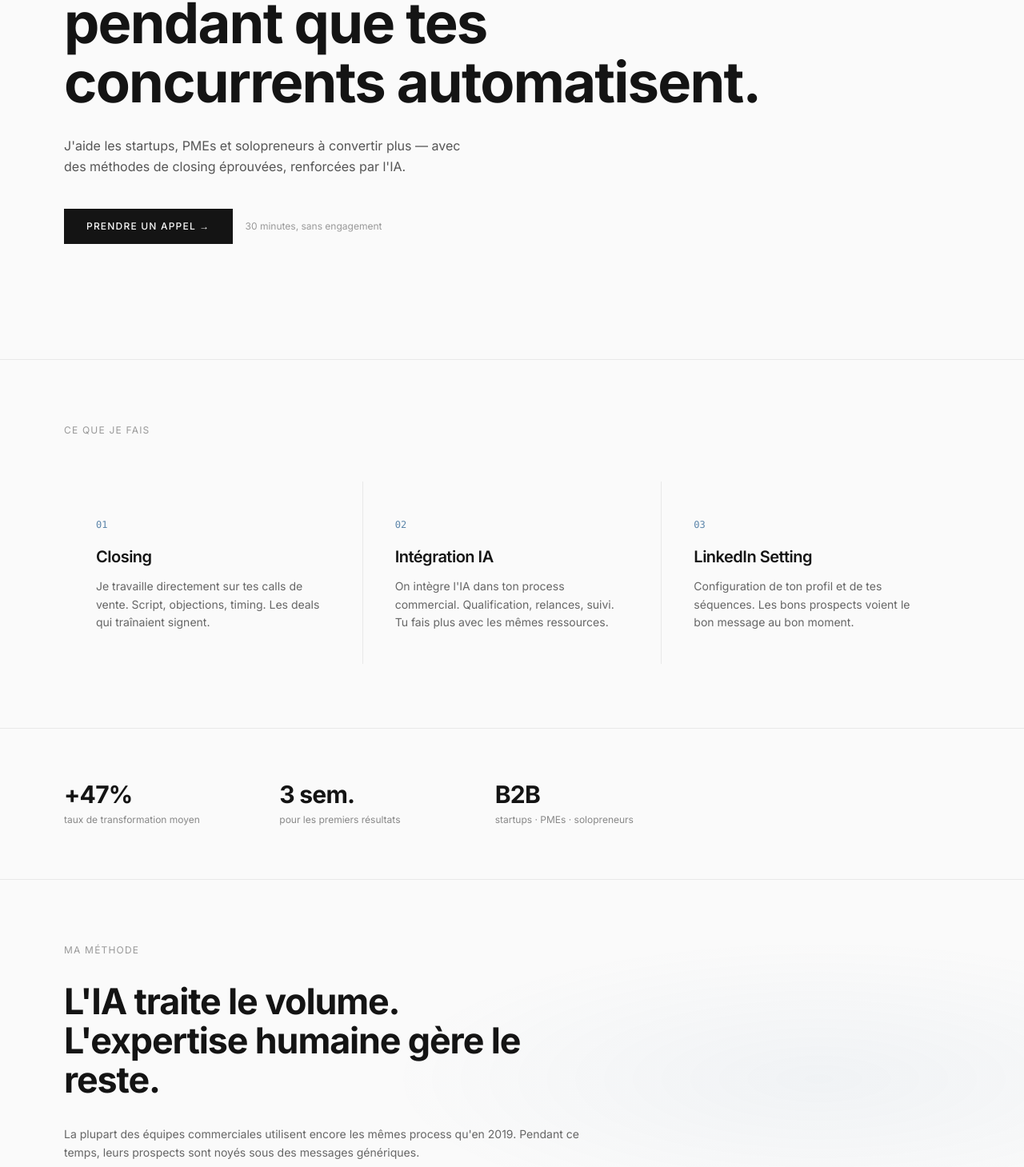
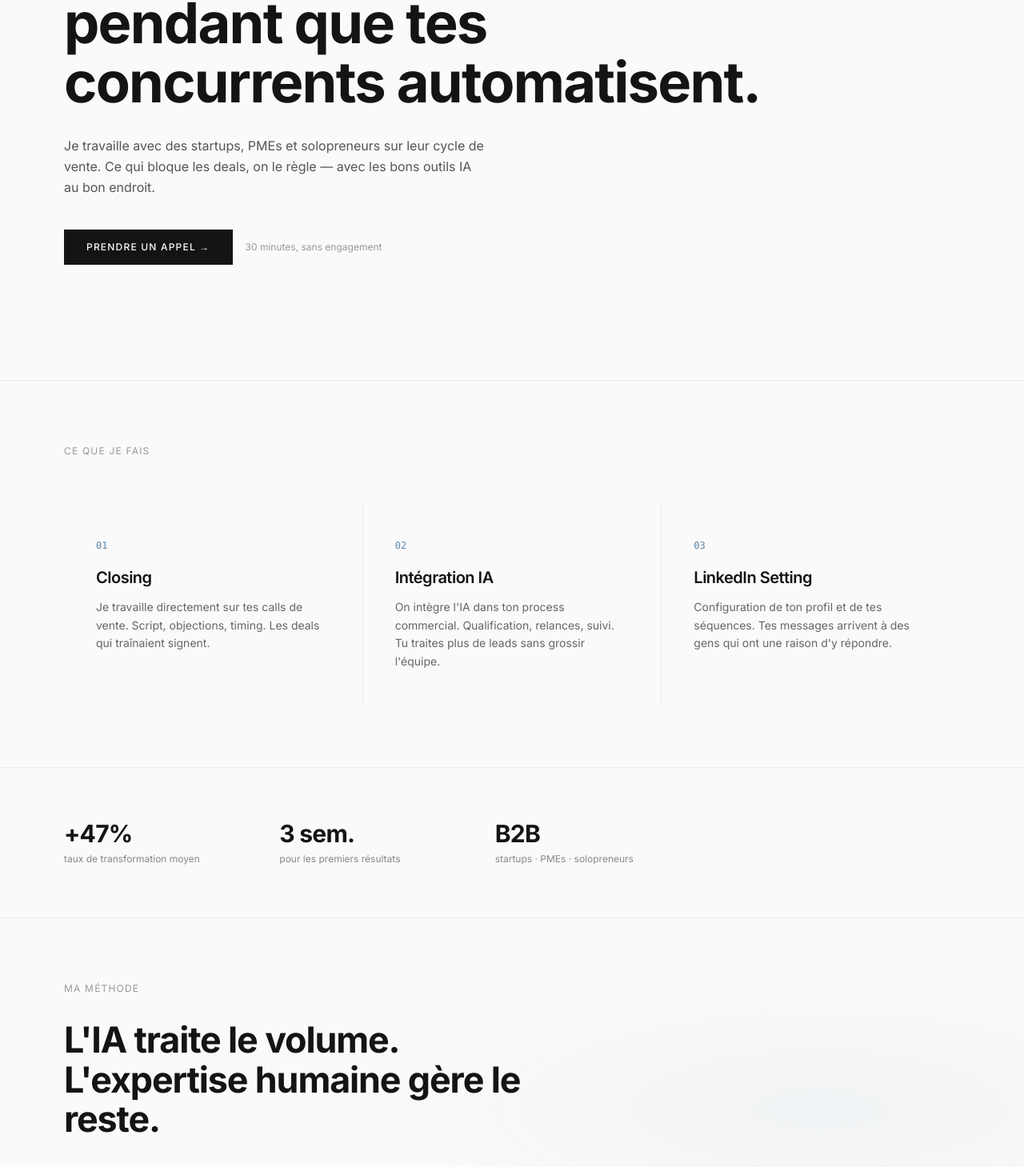
Before and after one commit to AbrahamBra/skill-lp, a Next.js app: page /b2b in a window 1280 px wide. Shown: the part 368-1827 px from the top of the page at 80% size. Built offline with nearby package versions, Linux system fonts and the light colour scheme.

Commit message:
fix: humanizer pass + frontend-design attribution
Co-Authored-By: Claude Sonnet 4.6 <noreply@anthropic.com>

```diff
--- a/src/app/b2b/page.tsx
+++ b/src/app/b2b/page.tsx
@@ -4,7 +4,7 @@ const CALENDLY = "https://calendly.com/a-brakha-challengerslab/echange-decouvert
 
 export const metadata: Metadata = {
   title: "Abraham Brakha — Closing · IA · LinkedIn B2B",
-  description: "J'aide les startups, PMEs et solopreneurs à convertir plus avec des méthodes de closing et l'IA.",
+  description: "Je travaille avec des startups, PMEs et solopreneurs sur leur cycle de vente — closing, IA, LinkedIn.",
 };
 
 export default function AgenceB2B() {
@@ -45,7 +45,7 @@ export default function AgenceB2B() {
             Tu perds des deals pendant que tes concurrents automatisent.
           </h1>
           <p className="mt-7 text-base leading-relaxed max-w-[52ch]" style={{ color: "#555" }}>
-            J'aide les startups, PMEs et solopreneurs à convertir plus — avec des méthodes de closing éprouvées, renforcées par l'IA.
+            Je travaille avec des startups, PMEs et solopreneurs sur leur cycle de vente. Ce qui bloque les deals, on le règle — avec les bons outils IA au bon endroit.
           </p>
           <div className="mt-10 flex gap-4 flex-wrap items-center">
             <a
@@ -80,12 +80,12 @@ export default function AgenceB2B() {
             {
               title: "Intégration IA",
               label: "02",
-              body: "On intègre l'IA dans ton process commercial. Qualification, relances, suivi. Tu fais plus avec les mêmes ressources.",
+              body: "On intègre l'IA dans ton process commercial. Qualification, relances, suivi. Tu traites plus de leads sans grossir l'équipe.",
             },
             {
               title: "LinkedIn Setting",
               label: "03",
-              body: "Configuration de ton profil et de tes séquences. Les bons prospects voient le bon message au bon moment.",
+              body: "Configuration de ton profil et de tes séquences. Tes messages arrivent à des gens qui ont une raison d'y répondre.",
             },
           ].map((s) => (
             <div key={s.label} className="p-8 lg:p-10" style={{ background: "#fafafa" }}>
@@ -142,12 +142,10 @@ export default function AgenceB2B() {
           </h2>
           <div className="mt-8 space-y-5 text-sm leading-relaxed" style={{ color: "#666" }}>
             <p>
-              La plupart des équipes commerciales utilisent encore les mêmes process qu'en 2019.
-              Pendant ce temps, leurs prospects sont noyés sous des messages génériques.
+              Les process de vente n'ont pas bougé depuis des années. Les outils IA non plus — configurés par défaut, ils envoient les mêmes messages que tout le monde.
             </p>
             <p>
-              Je combine des méthodes de closing qui marchent avec des outils IA bien intégrés.
-              Pas pour remplacer la relation humaine — pour lui laisser plus de place.
+              L'IA s'occupe de la qualification et des relances. Toi, tu parles aux gens qui sont prêts à signer.
             </p>
           </div>
         </div>
```
